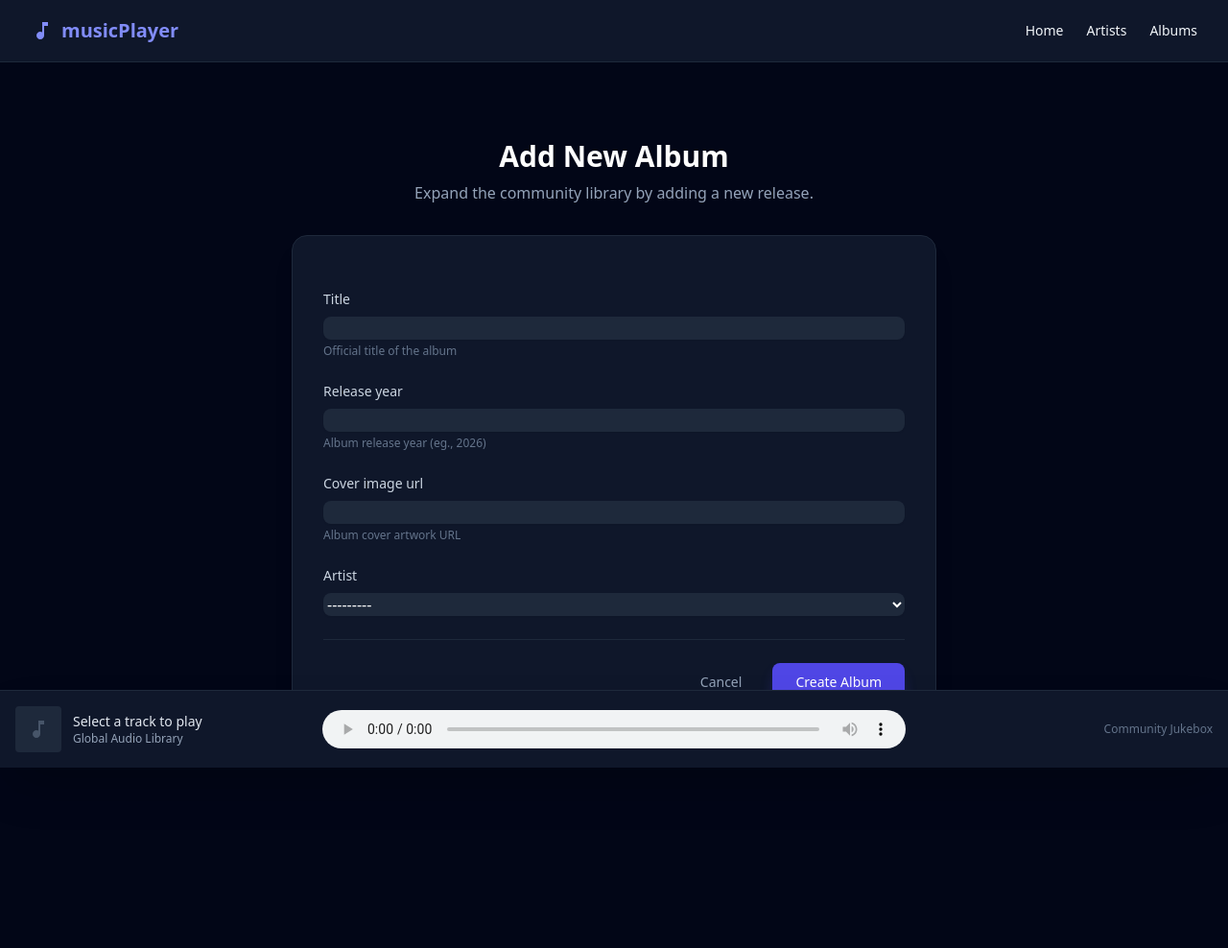
After one commit to sargoth/musicPlayer, a Django app: page /albums/create/ in a window 1280 px wide. The commit adds this page. Shown: the whole page at 96% size. Run offline with Django 5.2, Linux system fonts and the light colour scheme; data that the repository does not hold is empty; some libraries are stand-ins or nearby versions.

Commit message:
Created album create/delete functionality. Updated catalog/urls.py so it is cleaner.

```diff
--- /dev/null
+++ b/catalog/forms.py
@@ -0,0 +1,17 @@
+from django import forms
+from .models import Album
+
+
+class CreateAlbumForm(forms.ModelForm):
+    class Meta:
+        model = Album
+        fields = "__all__"
+
+    def __init__(self, *args, **kwargs):
+        super().__init__(*args, **kwargs)
+        self.fields["cover_image_url"].initial = ""
+
+        form_css = "w-full rounded-lg bg-slate-800 border-slate-700 text-white placeholder-slate-500 focus:border-indigo-500 focus:ring-indigo-500 shadow-sm transition"
+
+        for field in self.fields.values():
+            field.widget.attrs.update({"class": form_css})
--- a/catalog/models.py
+++ b/catalog/models.py
@@ -71,7 +71,7 @@ class Album(models.Model):
 
     title = models.CharField(
         max_length=200,
-        help_text="Title of an album or a single."
+        help_text="Official title of the album"
     )
     release_year = models.PositiveIntegerField(
         help_text="Album release year (eg., 2026)"
@@ -79,7 +79,7 @@ class Album(models.Model):
     cover_image_url = models.URLField(
         blank=True,
         default=DEFAULT_ALBUM_IMAGE,
-        help_text="Album cover artwork URL."
+        help_text="Album cover artwork URL"
     )
     artist = models.ForeignKey(
         to=Artist,
--- a/catalog/urls.py
+++ b/catalog/urls.py
@@ -1,4 +1,4 @@
-from django.urls import path
+from django.urls import path, include
 
 from catalog import views
 
@@ -6,8 +6,14 @@ app_name = 'catalog'
 
 urlpatterns = [
     path('', views.home_view, name='home'),
-    path('artists/', views.list_all_artists_view, name='list_artists'),
-    path('artists/<int:pk>', views.artist_details_view, name='artist_detail'),
-    path('albums/', views.list_all_albums_view, name='list_albums'),
-    path('albums/<int:pk>', views.album_details_view, name='album-detail')
+    path('artists/', include([
+        path('', views.list_all_artists_view, name='list_artists'),
+        path('<int:pk>/', views.artist_details_view, name='artist_detail')
+    ])),
+    path('albums/', include([
+        path('', views.list_all_albums_view, name='list_albums'),
+        path('create/', views.create_album_view, name='create_album'),
+        path('<int:pk>/', views.album_details_view, name='album-detail'),
+        path('<int:pk>/delete/', views.delete_album_view, name='delete-album')
+    ])),
 ]
--- a/catalog/views.py
+++ b/catalog/views.py
@@ -1,6 +1,7 @@
 from django.http import HttpRequest, HttpResponse
-from django.shortcuts import render, get_object_or_404
+from django.shortcuts import render, get_object_or_404, redirect
 
+from catalog.forms import CreateAlbumForm
 from catalog.models import Album, Artist
 from tracks.models import Track
 
@@ -20,6 +21,7 @@ def home_view(request: HttpRequest) -> HttpResponse:
     }
 
     return render(request, "catalog/home.html", context)
+
 
 def list_all_artists_view(request: HttpRequest) -> HttpResponse:
     artists = Artist.objects.prefetch_related("genres").all()
@@ -59,3 +61,31 @@ def artist_details_view(request: HttpRequest, pk: int) -> HttpResponse:
     }
 
     return render(request, "catalog/artist_detail.html", context)
+
+
+def create_album_view(request: HttpRequest) -> HttpResponse:
+    form = CreateAlbumForm(request.POST or None)
+
+    if request.method == "POST" and form.is_valid():
+        form.save()
+        return redirect("catalog:list_albums")
+
+    context = {
+        "form": form
+    }
+
+    return render(request, "catalog/create_album.html", context)
+
+
+def delete_album_view(request: HttpRequest, pk: int) -> HttpResponse:
+    album = get_object_or_404(Album, pk=pk)
+
+    if request.method == "POST":
+        album.delete()
+        return redirect("catalog:list_albums")
+
+    context = {
+        "album": album
+    }
+
+    return render(request, "catalog/delete_album.html", context)
--- a/templates/catalog/album_detail.html
+++ b/templates/catalog/album_detail.html
@@ -50,6 +50,9 @@
     <a href="#" class="text-slate-400 hover:text-white transition text-sm font-medium px-4 py-2 border border-slate-700 rounded-full hover:bg-slate-800">
         Edit Album
     </a>
+    <a href="{% url 'catalog:delete-album' album.pk %}" class="text-slate-400 hover:text-white transition text-sm font-medium px-4 py-2 border border-slate-700 rounded-full hover:bg-slate-800">
+        Delete Album
+    </a>
 </div>
 
 <!-- Tracklist Section -->
--- /dev/null
+++ b/templates/catalog/create_album.html
@@ -0,0 +1,38 @@
+{% extends 'base.html' %}
+{% block content %}
+
+    <div class="max-w-2xl mx-auto mt-12 mb-20">
+        <div class="mb-8 text-center">
+            <h1 class="text-3xl font-extrabold text-white mb-2">Add New Album</h1>
+            <p class="text-slate-400">Expand the community library by adding a new release.</p>
+        </div>
+
+        <div class="bg-slate-900 border border-slate-800 rounded-2xl p-6 md:p-8 shadow-xl">
+            <form method="post" enctype="multipart/form-data" class="space-y-6">
+                {% csrf_token %}
+                {% for field in form %}
+                    <div>
+                        <label for="{{ field.id_for_label }}" class="block text-sm font-medium text-slate-300 mb-2">
+                            {{ field.label }}
+                        </label>
+                        {{ field }}
+                        {% if field.help_text %}
+                            <p class="mt-1 text-xs text-slate-500">{{ field.help_text }}</p>
+                        {% endif %}
+                    </div>
+                {% endfor %}
+
+                <div class="pt-6 mt-6 border-t border-slate-800 flex items-center justify-end gap-4">
+                    <a href="{% url 'catalog:list_albums' %}"
+                       class="text-sm font-medium text-slate-400 hover:text-white transition px-4 py-2">
+                        Cancel
+                    </a>
+                    <button type="submit"
+                            class="px-6 py-2.5 bg-indigo-600 hover:bg-indigo-500 text-white text-sm font-medium rounded-lg transition shadow-lg shadow-indigo-600/30">
+                        Create Album
+                    </button>
+                </div>
+            </form>
+        </div>
+    </div>
+{% endblock %}
--- a/templates/catalog/list_albums.html
+++ b/templates/catalog/list_albums.html
@@ -7,7 +7,7 @@
         <p class="text-slate-400">Browse the complete album collection.</p>
     </div>
     <!-- Optional Add Button -->
-    <a href="#" class="px-4 py-2 bg-indigo-600 hover:bg-indigo-500 text-white text-sm font-medium rounded-md transition shadow-lg shadow-indigo-500/20">
+    <a href="{% url 'catalog:create_album' %}" class="px-4 py-2 bg-indigo-600 hover:bg-indigo-500 text-white text-sm font-medium rounded-md transition shadow-lg shadow-indigo-500/20">
         + Add Album
     </a>
 </div>
```
Also changed, not shown: templates/catalog/delete_album.html (added, +38 -0 lines), templates/catalog/home.html (+10 -6 lines).
